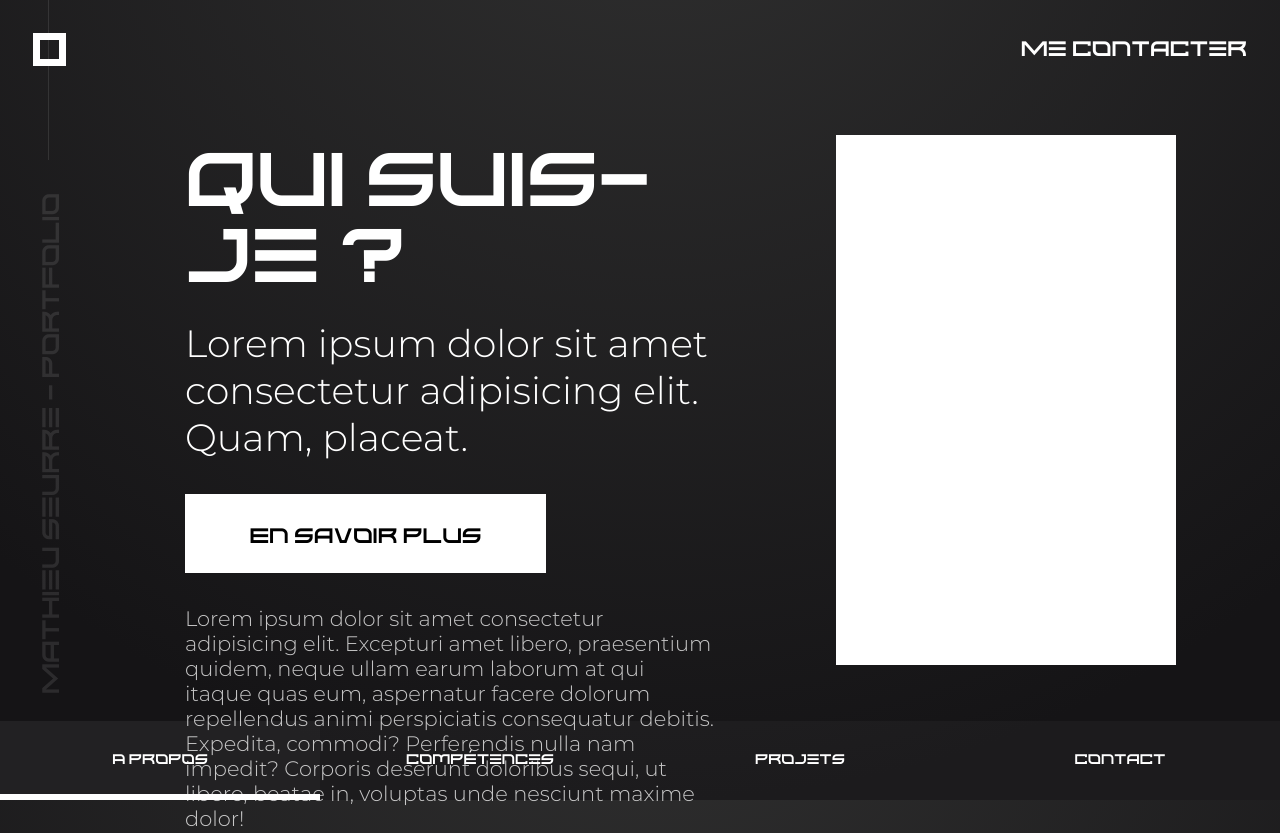
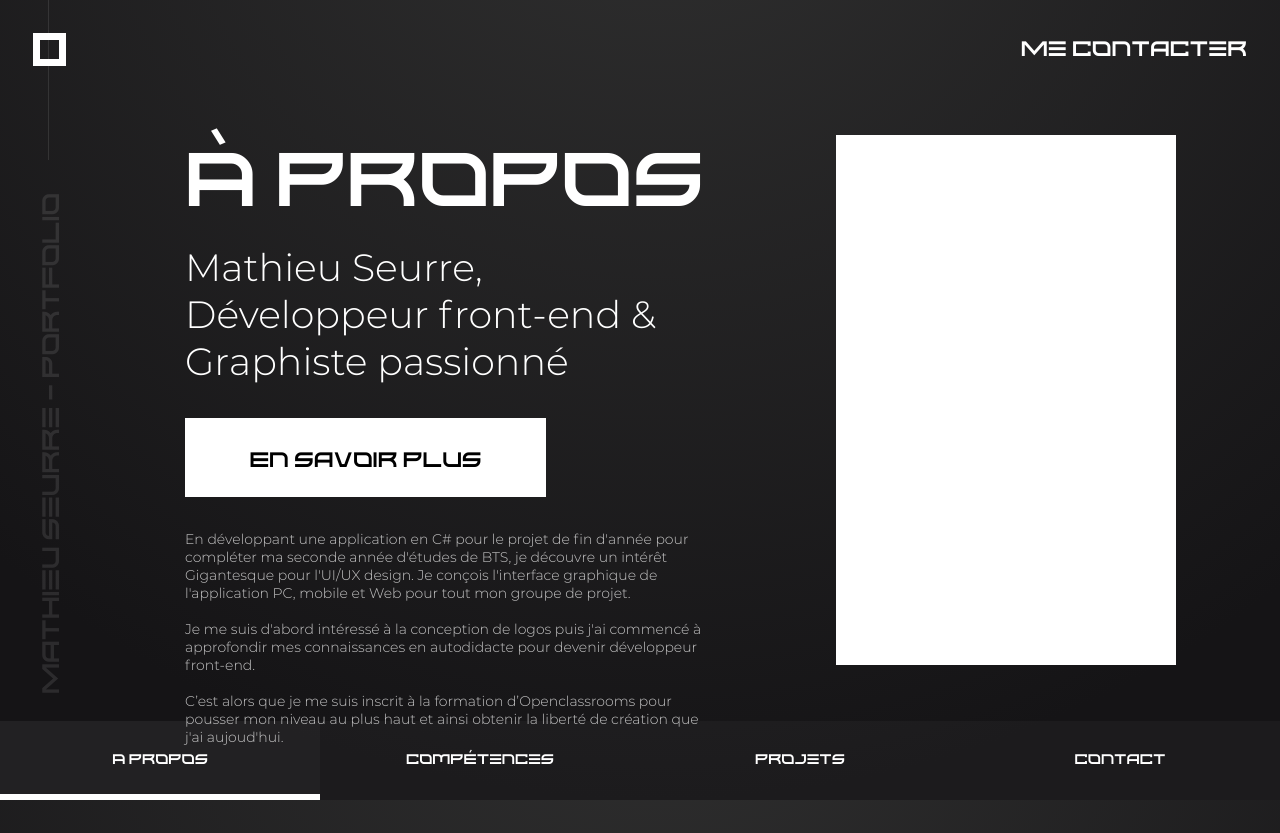
Before and after one commit to Tarborar/OC-Projet-8, a React (Create React App) app: page /about in a window 1280 px wide. Built offline with nearby package versions, Linux system fonts and the light colour scheme.

Commit message:
Texte about/skills

```diff
--- a/src/datas/skills.json
+++ b/src/datas/skills.json
@@ -1,51 +1,63 @@
 [
     {
-        "title": "Frontend",
+        "title": "FRONT-END",
         "technologies": [
             {
-                "name": "html",
+                "name": "HTML",
                 "logo": "img"
             },
             {
-                "name": "css",
+                "name": "CSS",
                 "logo": "img"
             },
             {
-                "name": "js",
+                "name": "SASS",
+                "logo": "img"
+            },
+            {
+                "name": "JS",
+                "logo": "img"
+            },
+            {
+                "name": "REACT",
                 "logo": "img"
             }
         ],
-        "subtitle": "Lorem ipsum dolor sit amet consectetur adipisicing elit. Quam, placeat.",
-        "paragraph": "Lorem ipsum dolor sit amet consectetur adipisicing elit. Excepturi amet libero, praesentium quidem, neque ullam earum laborum at qui itaque quas eum, aspernatur facere dolorum repellendus animi perspiciatis consequatur debitis. Expedita, commodi? Perferendis nulla nam impedit? Corporis deserunt doloribus sequi, ut libero, beatae in, voluptas unde nesciunt maxime dolor!"
+        "subtitle": "Création d'application web",
+        "paragraph": "Internet possède une dimensionnalité enlisée par une certaine abstraction créative que l'être humain enrichit en dépensant une valeur quantitative mais précieuse : le temps. Il se trouve que le développement web nous offre une forme de concrétisation immédiate, une récompense visuelle instantanée. C'est face à la page blanche qu'on envisage le plus beau des projets. Oser, imaginer et créer. Les idées fusent, ma motivation est stratosphérique et ma verbe peut-être un peu lunaire. Peut-être pourrions-nous échanger davantage pour réaliser ce projet ensemble ?"
     },
     {
-        "title": "Backend",
+        "title": "BACK-END",
         "technologies": [
             {
-                "name": "nodejs",
+                "name": "NODEJS",
                 "logo": "img"
             },
             {
-                "name": "express",
+                "name": "EXPRESS",
                 "logo": "img"
             }
         ],
-        "subtitle": "Lorem ipsum dolor sit amet.",
-        "paragraph": "Lorem ipsum dolor sit amet consectetur adipisicing elit. Excepturi amet libero, praesentium quidem, neque ullam earum laborum at qui itaque quas eum, aspernatur facere dolorum repellendus animi perspiciatis consequatur debitis. Expedita, commodi? Perferendis nulla nam impedit? Corporis deserunt doloribus sequi, ut libero, beatae in, voluptas unde nesciunt maxime dolor!"
+        "subtitle": "Gestion de base de donnée",
+        "paragraph": "Dans mon projet backend, j'ai créé un système complet de gestion des données en utilisant Node.js, Express, et MongoDB. J'ai mis en place des routes CRUD (Create, Read, Update, Delete) pour permettre aux utilisateurs d'effectuer toutes les opérations essentielles sur les données de l'application de manière sécurisée. J'ai utilisé Express pour gérer ces routes et j'ai intégré une base de données MongoDB pour stocker et organiser les informations."
     },
     {
-        "title": "Graphiste",
+        "title": "INFOGRAPHIE",
         "technologies": [
             {
-                "name": "illustrator",
+                "name": "LOGO",
                 "logo": "img"
             },
             {
-                "name": "Logo",
+                "name": "MAQUETTAGE",
+                "logo": "img"
+            },
+            {
+                "name": "UI/UX",
                 "logo": "img"
             }
         ],
-        "subtitle": "Lorem ipsum dolor sit amet consectetur adipisicing.",
-        "paragraph": "Lorem ipsum dolor sit amet consectetur adipisicing elit. Excepturi amet libero, praesentium quidem, neque ullam earum laborum at qui itaque quas eum, aspernatur facere dolorum repellendus animi perspiciatis consequatur debitis. Expedita, commodi? Perferendis nulla nam impedit? Corporis deserunt doloribus sequi, ut libero, beatae in, voluptas unde nesciunt maxime dolor!"
+        "subtitle": "Création de l'identité graphique",
+        "paragraph": "Ma passion pour l'infographie, le web design et la création de logos remonte à de nombreuses années, et c'est cette passion qui m'a poussé à me plonger profondément dans ces domaines créatifs. L'infographie est bien plus qu'une simple activité pour moi ; c'est une véritable source d'inspiration et d'expression artistique. L'une de mes plus grandes satisfactions réside dans la conception de logos. Créer l'identité visuelle d'une marque, lui donner vie à travers des formes, des couleurs et des typographies uniques est un défi que je relève avec enthousiasme. Chaque logo que je crée raconte une histoire, transmet des valeurs et communique l'essence même de la marque."
     }
 ]
--- a/src/pages/About.jsx
+++ b/src/pages/About.jsx
@@ -7,11 +7,13 @@ function About(){
     return(
         <div className='about-bloc'>
             <div className="about-bloc__information">
-                <h2 className='titleText'>Qui suis-je ?</h2>
-                <h3 className='subtitleText montserrat'>Lorem ipsum dolor sit amet consectetur adipisicing elit. Quam, placeat.</h3>
+                <h2 className='titleText'>À propos</h2>
+                <h3 className='subtitleText montserrat'>Mathieu Seurre, Développeur front-end & Graphiste passionné</h3>
                 <Link to="/skills" className='button-link'><Button cta={'En savoir plus'}/></Link>
-                <p className='mediumText montserrat'>Lorem ipsum dolor sit amet consectetur adipisicing elit. Excepturi amet libero, praesentium quidem, neque ullam earum laborum at qui itaque quas eum, aspernatur facere dolorum repellendus animi perspiciatis consequatur debitis.
-                Expedita, commodi? Perferendis nulla nam impedit? Corporis deserunt doloribus sequi, ut libero, beatae in, voluptas unde nesciunt maxime dolor!</p>
+                <p className='smallText montserrat'>En développant une application en C# pour le projet de fin d'année pour compléter ma seconde année d'études de BTS, je découvre un intérêt Gigantesque pour l'UI/UX design.
+                Je conçois l'interface graphique de l'application PC, mobile et Web pour tout mon groupe de projet. <br /><br />
+                Je me suis d'abord intéressé à la conception de logos puis j'ai commencé à approfondir mes connaissances en autodidacte pour devenir développeur front-end.
+                <br /><br />C’est alors que je me suis inscrit à la formation d’Openclassrooms pour pousser mon niveau au plus haut et ainsi obtenir la liberté de création que j'ai aujoud'hui.</p>
             </div>
             <div className='about-bloc__image'><div className='about-bloc__image--test'></div></div>
         </div>
```
